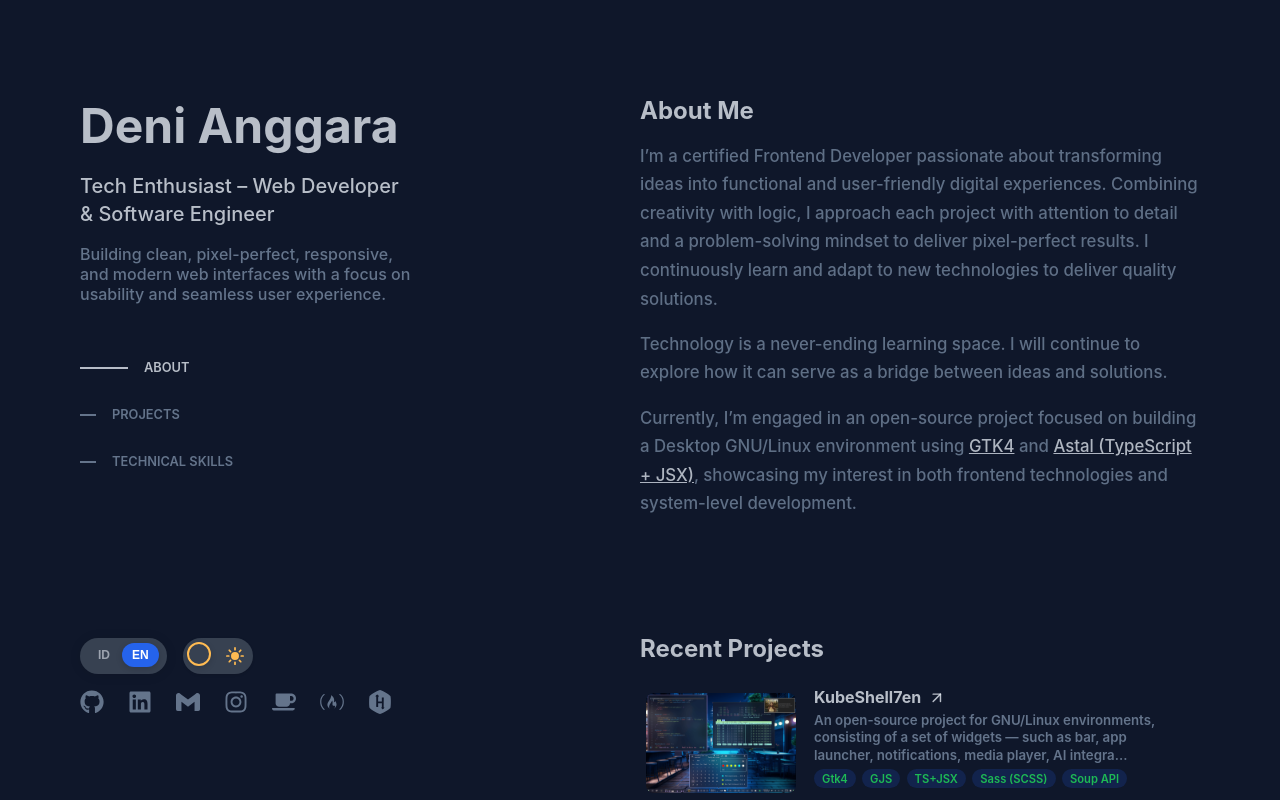
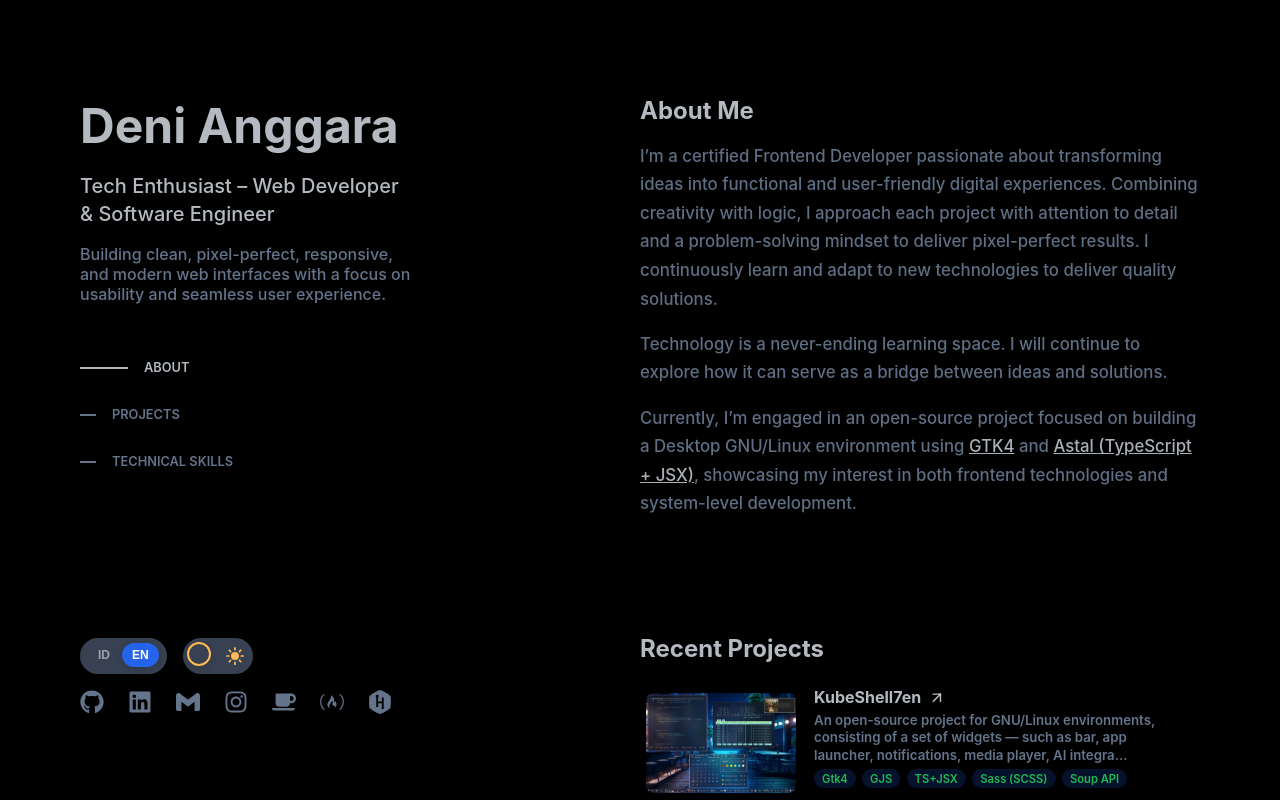
Before and after one commit to DenXDev0/dx-devfolio, a Next.js app: page / in a window 1280 px wide. Shown: the top 800 px of the page. Built offline with nearby package versions, Linux system fonts and the light colour scheme; no server answers.

Commit message:
Update variables.scss

```diff
--- a/src/styles/variables.scss
+++ b/src/styles/variables.scss
@@ -13,7 +13,7 @@
 }
 
 :root.dark {
-  --bg: #0f172a;
+  --bg: #000;
   --text: rgba(226, 232, 240, 0.8);
   --text-fg: rgba(100, 116, 139, 1);
   --text-tt: #9e9fb0;
```
